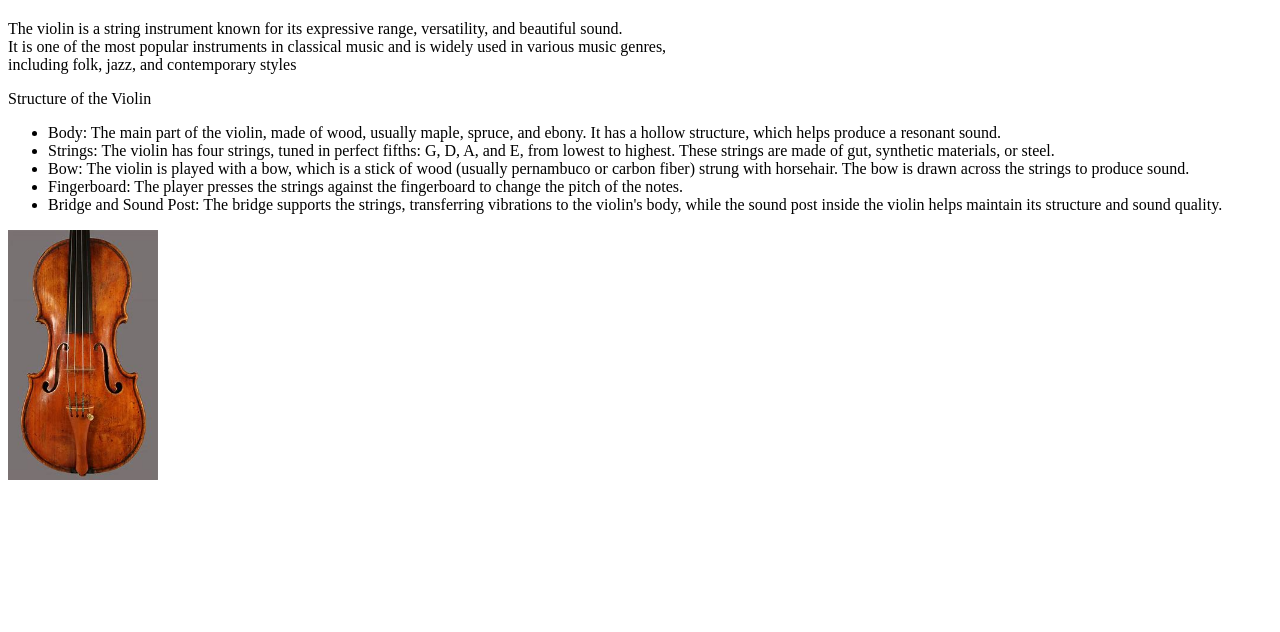
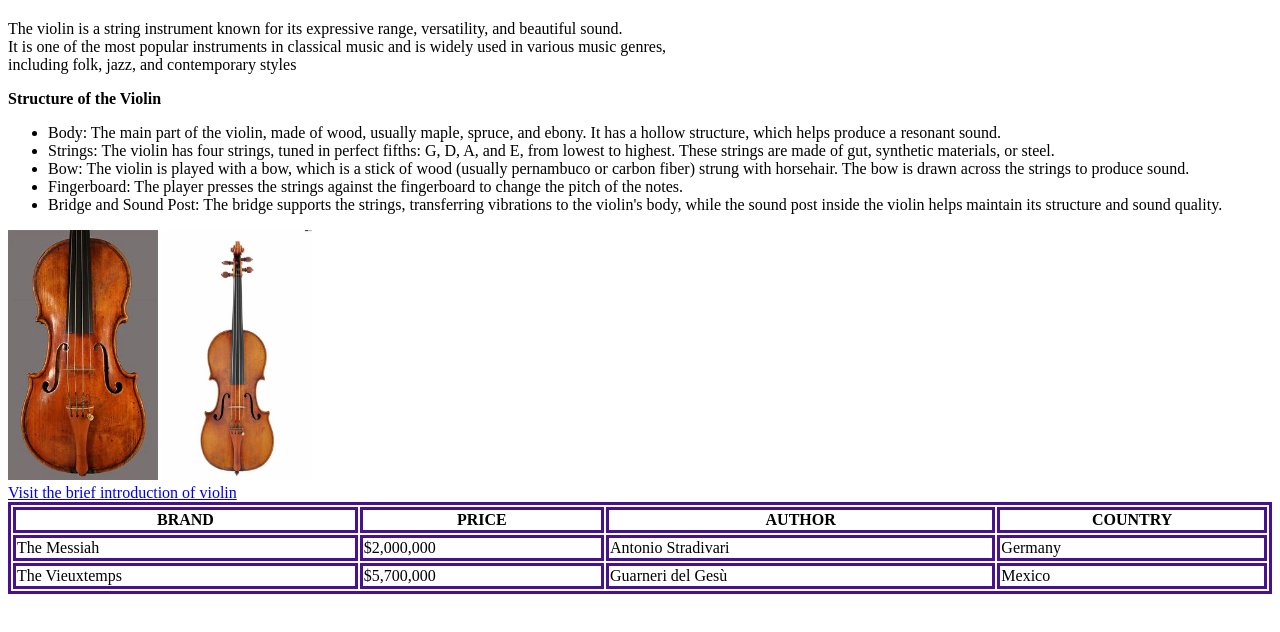
Before and after one commit to tktam123/Programming-practical-4, a plain HTML site: page HTML/index.html in a window 1280 px wide. Shown: the part 60-692 px from the top of the page. Drawn offline with Linux system fonts and the light colour scheme.

Commit message:
first commit

```diff
--- a/index.html
+++ b/HTML/index.html
@@ -10,7 +10,8 @@
         It is one of the most popular instruments in classical music and is widely used in various music genres, <br>
         including folk, jazz, and contemporary styles <br>
 </body>
-<p> Structure of the Violin </p>
+<p> <strong>Structure of the Violin</strong> </p>
+
 <ul>
 <li>Body: The main part of the violin, made of wood, usually maple, spruce, and ebony. It has a hollow structure, which helps produce a resonant sound.</li>
 <li>Strings: The violin has four strings, tuned in perfect fifths: G, D, A, and E, from lowest to highest. These strings are made of gut, synthetic materials, or steel.</li>
@@ -18,7 +19,39 @@
 <li>Fingerboard: The player presses the strings against the fingerboard to change the pitch of the notes.</li>
 <li>Bridge and Sound Post: The bridge supports the strings, transferring vibrations to the violin's body, while the sound post inside the violin helps maintain its structure and sound quality.</li>
 </ul>
+
 <img src="OIP.jpeg" alt="description" width="150px" height="250px">
+<img src="OIP (1).jpeg" alt="description" width="150px" height="250px">
+<br>
+<a href="https://en.wikipedia.org/wiki/Violin">Visit the brief introduction of violin</a>
+
+<style>
+    table, th, td {
+      border:3px solid rgb(72, 17, 144);
+    }
+    </style>
+<table style="width:100%">
+  <tr>
+    <th>BRAND</th>
+    <th>PRICE</th>
+    <th>AUTHOR</th>
+    <th>COUNTRY</th>
+  </tr>
+  <tr>
+    <td>The Messiah </td>
+    <td>$2,000,000</td>
+    <td>Antonio Stradivari</td>
+    <td>Germany</td>
+  </tr>
+  <tr>
+    <td>The Vieuxtemps</td>
+    <td>$5,700,000</td>
+    <td>Guarneri del Gesù</td>
+    <td>Mexico</td>
+  </tr>
+</table>
+
+<meta name="viewport" content="width=device-width, initial-scale=1.0">
 <body>
 
 </body>
```
Also changed, not shown: HTML JS/TAM.html (added, +10 -0 lines), HTML/js.html (added, +10 -0 lines), HTML/OIP (1).jpeg (added), HTML/OIP.jpeg (renamed from OIP.jpeg).
